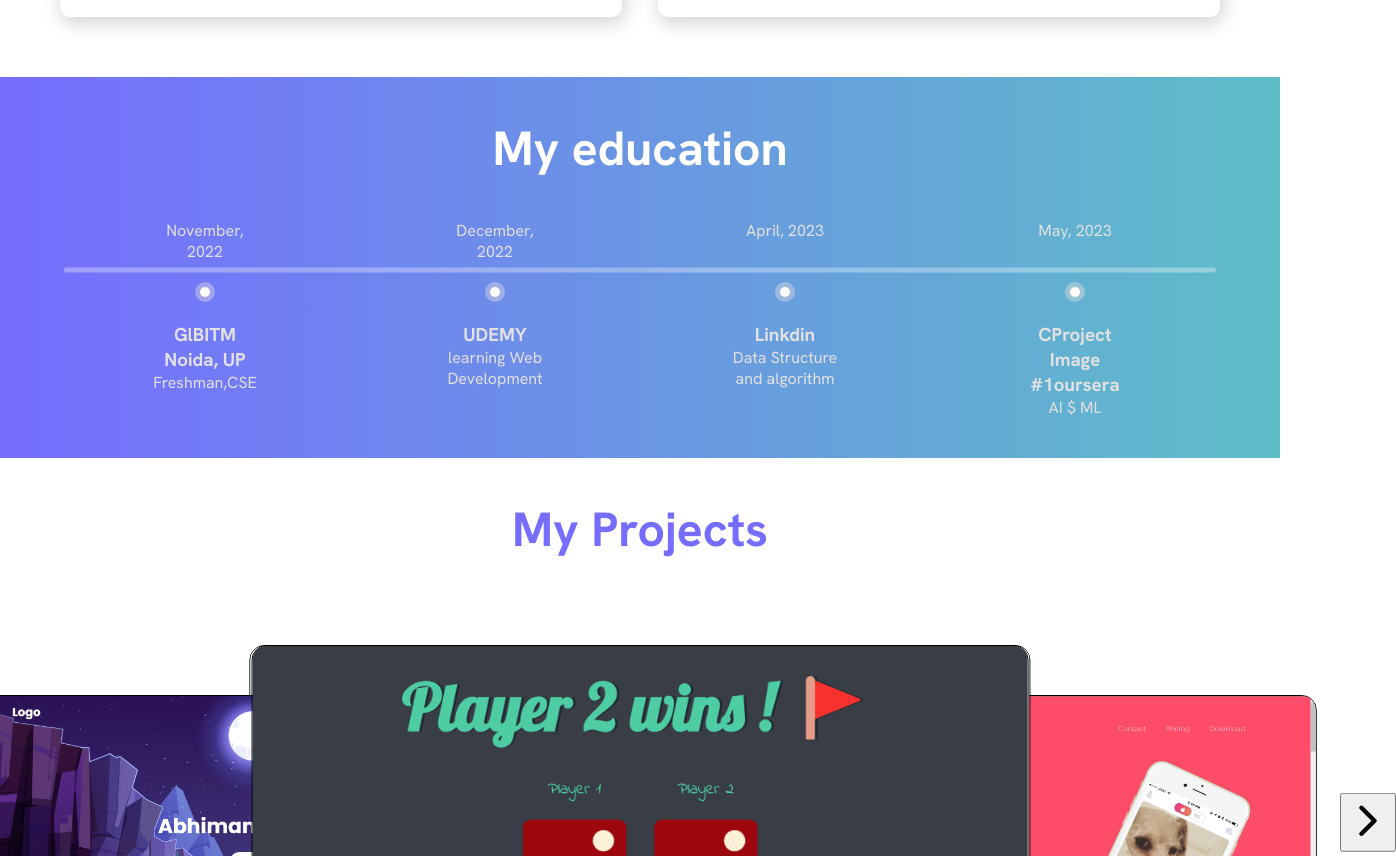
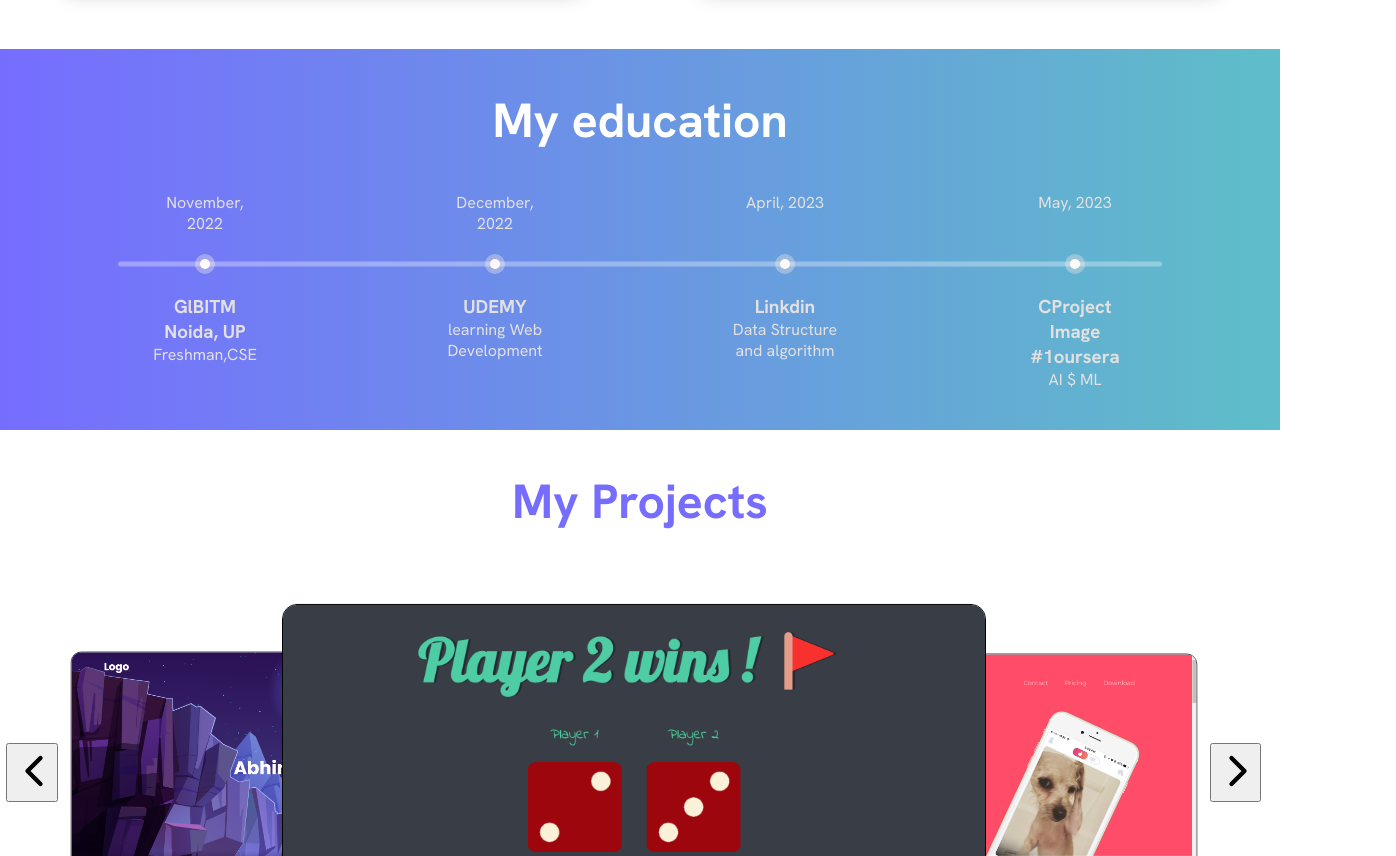
Before and after one commit to AbhimanyuSingh2005/portfolio, a plain HTML site: page index.html in a window 1280 px wide. Shown: the part 1214-2070 px from the top of the page, 1396 px wide, since content can reach past the window. Drawn offline with nearby package versions, Linux system fonts and the light colour scheme.

Commit message:
Add files via upload
Update CSS

```diff
--- a/index.html
+++ b/index.html
@@ -90,7 +90,7 @@
         <li>April, 2023</li>
         <li>May, 2023</li>
       </ul>
-      <ul>
+      <ul class="dot">
         <li class="point"><div></div></li>
         <li class="point"><div></div></li>
         <li class="point"><div></div></li>
--- a/styles.css
+++ b/styles.css
@@ -4,6 +4,7 @@
     margin: 0;
     padding: 0;
     scroll-behavior: smooth;
+    box-sizing: border-box;
 }
 
 a {
@@ -82,25 +83,33 @@ body {
 #hero {
     background-image: -webkit-linear-gradient(0deg, #766dff 0%, #5ebec8 100%);
     display: grid;
-    grid-template-columns: auto auto;
+    grid-template-columns: 40vw auto;
     color: rgb(255, 255, 255);
     margin: 20px 60px;
-    width: auto;
+    width: fit-content;
+    height: fit-content;
     text-align: left;
     border-radius: 10px;
     box-shadow: 2px 5px 20px rgba(0, 0, 0, 0.5);
     line-height: 1.5;
+    overflow: hidden;
+}
+
+#hero span::-webkit-scrollbar {
+    display: none;
 }
 
 #hero .profile {
-
-    height: 100%;
-    width: auto;
+    width: 40vw;
 }
 
 #hero span {
-    margin: 60px 100px;
-    font-size: 0.75em;
+    box-sizing: border-box;
+    font-size: 1.8vw;
+    padding: 40px 40px;
+    overflow: scroll;
+    height: fit-content;
+    max-height: 50vw;
 }
 
 #hero h1 {
@@ -116,7 +125,7 @@ body {
     margin-top: 10px;
     color: rgb(226, 224, 224);
     display: flex;
-    align-items: center;
+    align-items: self-start;
 }
 
 #hero .img-icon {
@@ -179,14 +188,19 @@ body {
     padding: 40px 60px;
 }
 
-#education::before {
+.dot{
+    position: relative;
+}
+.dot::before {
     content: '';
     width: 90%;
     background-color: rgba(255, 255, 255, 0.322);
     border-radius: 2.5px;
     height: 5px;
     position: absolute;
-    transform: translate(-50%, 150.5px);
+    top:50%;
+    left: 50%;
+    transform: translate(-50%,-50%);
 }
 
 #education h2 {
@@ -230,7 +244,7 @@ body {
 /* /////////////////////////////////////////////////////////////////////////////project section ///////////////////////////////////////////////////////////////////////*/
 #projects {
     text-align: center;
-    padding: 40px 60px;
+    margin: 40px 0;
 }
 
 #projects h2 {
@@ -239,60 +253,64 @@ body {
 }
 
 #projects div {
-    display: flex;
-    justify-content: center;
+    width: 100vw;
+    display: grid;
+    grid-template-columns: 5vw 88vw 5vw;
+    place-items: center;
+    /* overflow: hidden; */
+    gap: .5vw;
+    place-items: center;
+}
+.carousel-btn{
+    width: 4vw;
+    z-index: 1;
 }
 
-#projects div .carousel-btn {
-    position: absolute;
-}
-
-#projects div [data-btn="previous"] {
-    transform: translate(-1300%, 325%);
-}
-
-#projects div [data-btn="next"] {
-    transform: translate(1300%, 325%);
-}
-
-
 .project-container {
-    height: 460px;
+    height: 50vh;
+    min-height: 250px;
+    width: 85vw;
+    /* overflow: hidden; */
     position: relative;
 }
 
 .project-container .project {
     position: absolute;
     list-style: none;
-    /* height: 0px; */
     left: 50%;
     top: 50%;
     transform: translate(-50%, -50%);
-    /* transition:all 1s ease-in-out; */
+    transition: all 450ms ease-in-out;
 }
 
 .project-container .project img {
     border-radius: 15px;
     border: 1px solid black;
-    height : 360px;
+    width: 55vw;
+    scale: 0;
+    transition: all 450ms ease-in-out;
 }
 
 .project-container [data-active] {
     z-index: 10;
-
+}
+.project-container [data-active] img{
+    scale: 1;
 }
 
 .project-container [data-left] img,
 .project-container [data-right] img {
-    height: 260px;
+    scale: .7;
 }
 
 .project-container [data-left] {
-    transform: translate(-120%, -50%);
+    transform: translate(-95%, -50%);
+    z-index: -1;
 }
 
 .project-container [data-right] {
-    transform: translate(20%, -50%);
+    transform: translate(-5%, -50%);
+    z-index: -1;
 }
 
 
```
Also changed, not shown: index.js (line endings or trailing spaces).
